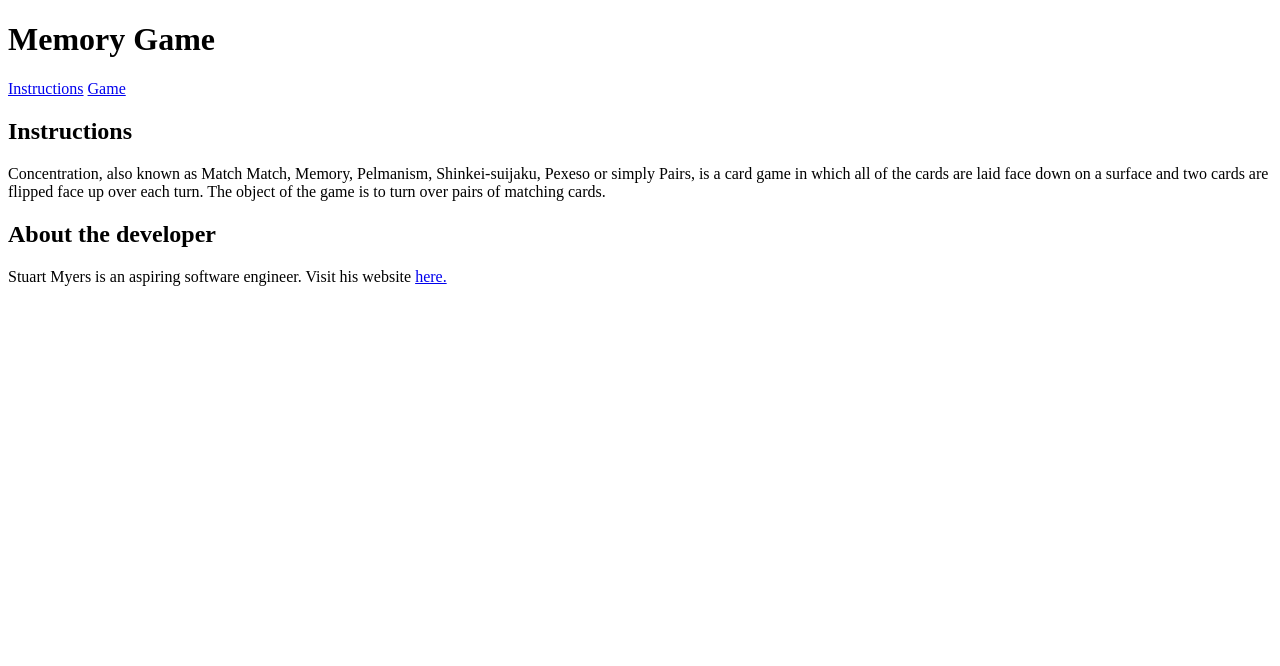
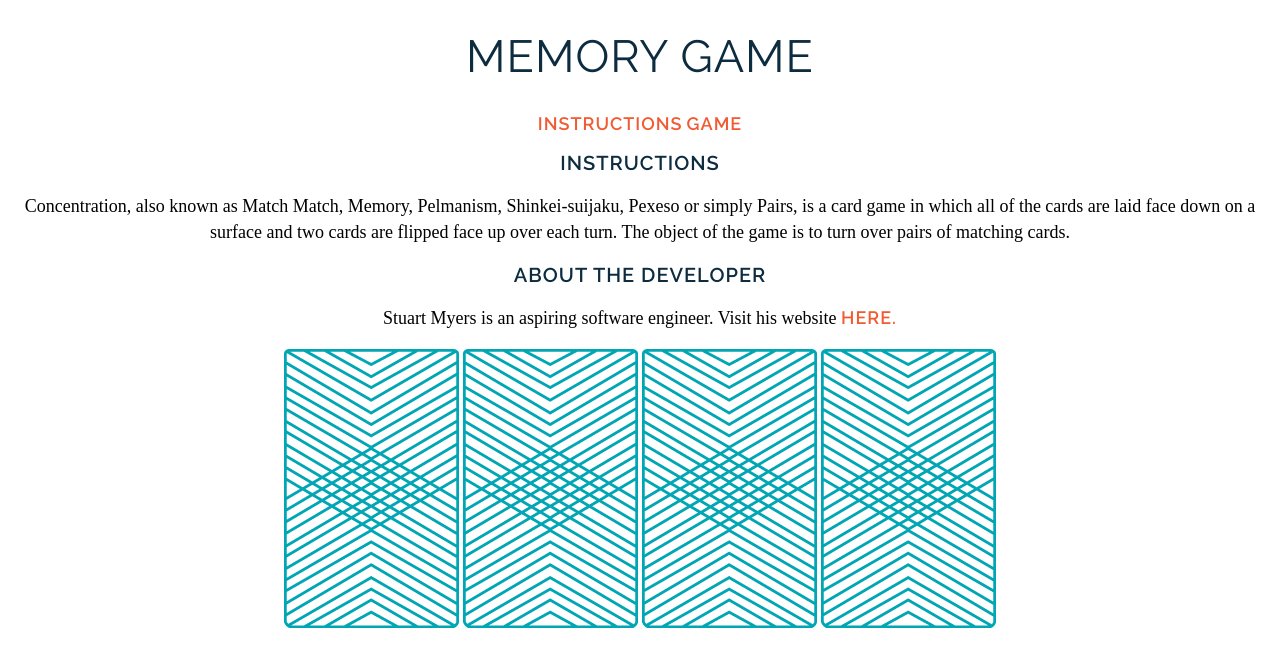
Before and after one commit to LaustinSpayce/wdi-fundamentals-memorygame, a plain HTML site: page memory_game/index.html in a window 1280 px wide. Drawn offline with Linux system fonts and the light colour scheme; a web font is replaced by a local one.

Commit message:
Finished Introduction to CSS module, added images and css file

```diff
--- /dev/null
+++ b/memory_game/css/style.css
@@ -0,0 +1,37 @@
+body {
+	text-align: center;
+}
+
+a {
+	text-decoration: none;
+	font-family: "Raleway", sans-serif;
+	color: #F15B31;
+	letter-spacing: 1px;
+	font-weight: 600;
+	font-size: 18px;
+	text-transform: uppercase;
+}
+
+h1 {
+	font-family: "Raleway", sans-serif;
+	color: #0D2C40;
+	letter-spacing: 1px;
+	font-weight: 400;
+	font-size: 45px;
+	text-transform: uppercase;
+}
+
+h2 {
+	font-family: "Raleway", sans-serif;
+	color: #0D2C40;
+	letter-spacing: 1px;
+	font-weight: 600;
+	font-size: 20px;
+	text-transform: uppercase;
+}
+
+p {
+	font-family: "Droid Serif", serif;
+	line-height: 26px;
+	font-size: 18px;
+}
--- a/memory_game/index.html
+++ b/memory_game/index.html
@@ -2,6 +2,8 @@
 <html>
 <head>
 	<title>Memory Card Game</title>
+	<link href="https://fonts.googleapis.com/css?family=Droid+Serif|Raleway:400,500,600,700" rel="stylesheet">
+	<link rel="stylesheet" type="text/css" href="css/style.css">
 </head>
 <body>
 	<h1>Memory Game</h1>
@@ -11,6 +13,11 @@
 	<p>Concentration, also known as Match Match, Memory, Pelmanism, Shinkei-suijaku, Pexeso or simply Pairs, is a card game in which all of the cards are laid face down on a surface and two cards are flipped face up over each turn. The object of the game is to turn over pairs of matching cards.</p>
 	<h2>About the developer</h2>
 	<p>Stuart Myers is an aspiring software engineer. Visit his website <a href="https://stuartmyers.com" target="_blank">here.</a></p>
-
+	<div>
+		<img src="images/back.png" alt="Queen of Diamonds">
+		<img src="images/back.png" alt="Queen of Hearts">
+		<img src="images/back.png" alt="King of Diamonds">
+		<img src="images/back.png" alt="King of Hearts">
+	</div>
 </body>
 </html>
```
Also changed, not shown: memory_game/images/back.png (added), memory_game/images/king-of-diamonds.png (added), memory_game/images/king-of-hearts.png (added), memory_game/images/queen-of-diamonds.png (added), memory_game/images/queen-of-hearts.png (added).
